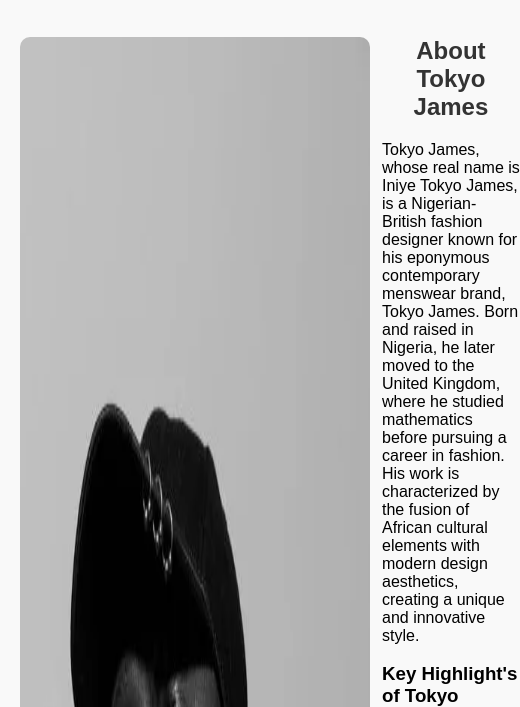
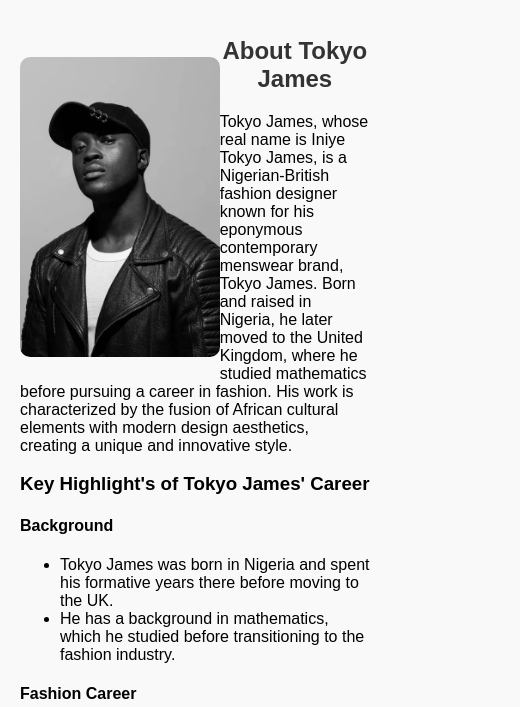
Before and after one commit to nimmykolo/Tokyo-James-Anti-Cyberbullying, a plain HTML site: page about.html in a window 390 px wide. Shown: the part 137-844 px from the top of the page, 520 px wide, since content can reach past the window. Drawn offline with Linux system fonts and the light colour scheme.

Commit message:
Update styles.css

```diff
--- a/styles.css
+++ b/styles.css
@@ -99,6 +99,23 @@ img {
 
 }
 
+@media (max-width: 480px){
+
+    .person{
+
+        display: block;
+    }
+
+
+    img{
+
+        height: 300px;
+        margin: 0px,15px,15px,0px;
+        float: left;
+
+    }
+}
+
 @keyframes fadeIn {
     from {
         opacity: 0;
```
